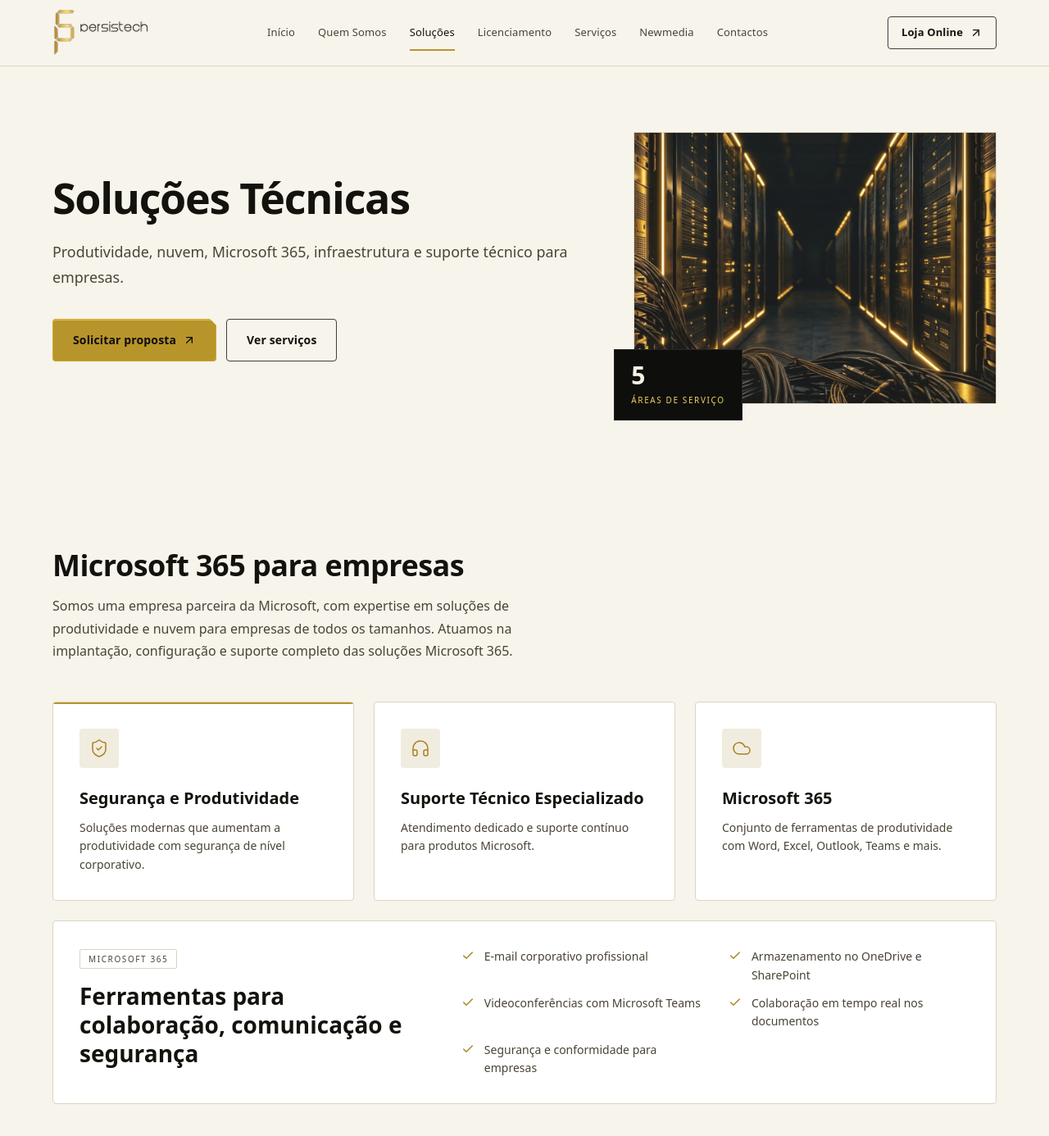
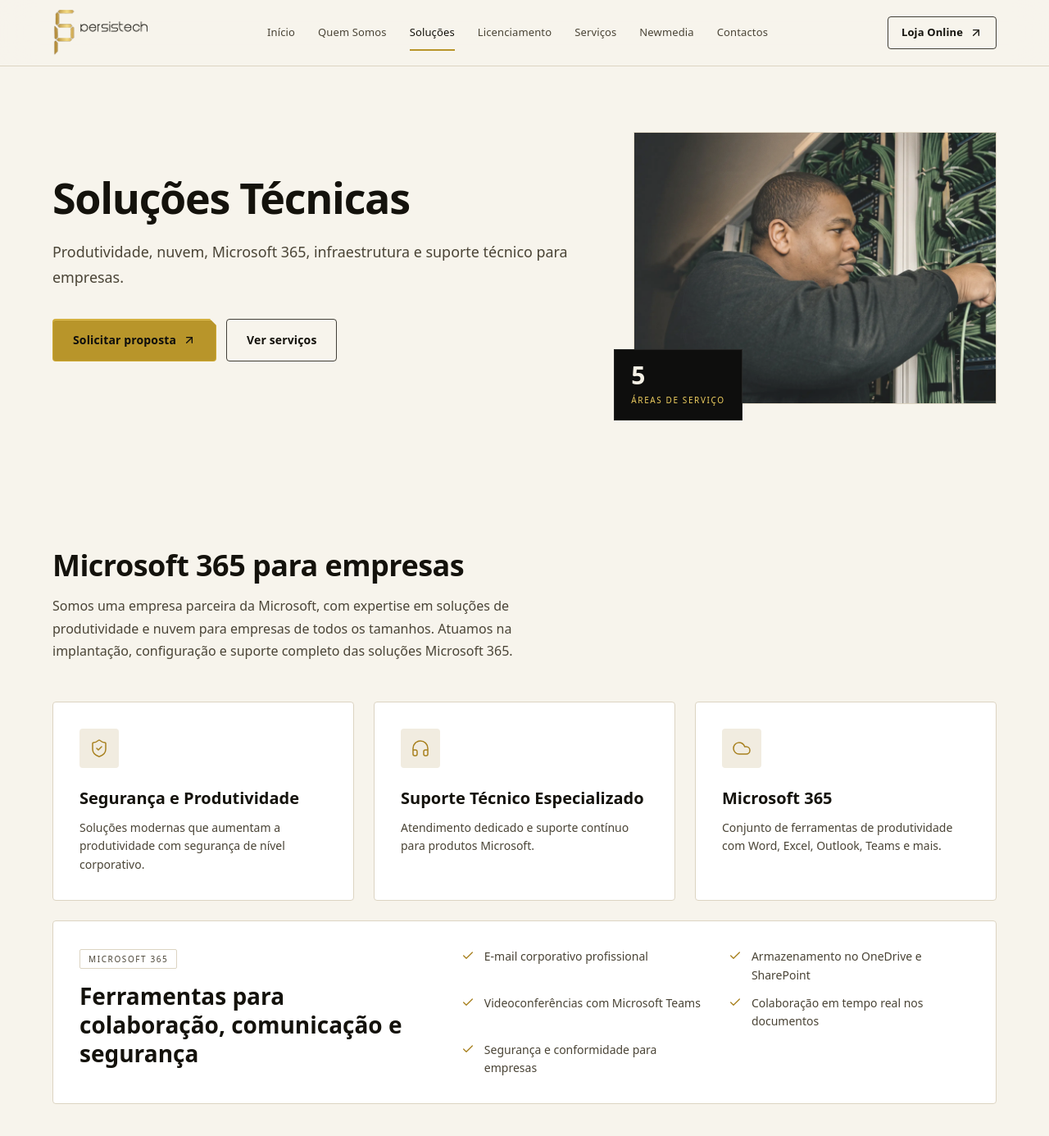
Before and after one commit to persistec/persistech, a Next.js app: page /solucoes in a window 1280 px wide. Shown: the top 1386 px of the page at 82% size. Built offline with nearby package versions, Linux system fonts and the light colour scheme.

Commit message:
feat(solucoes): new hero image, card top-border accents removed, hover lift

```diff
--- a/src/components/solucoes/PageHero.tsx
+++ b/src/components/solucoes/PageHero.tsx
@@ -15,8 +15,8 @@ export default function PageHero({ title, subtitle, proof }: PageHeroProps) {
       title={title}
       lead={subtitle}
       image={{
-        src: "/images/heroes/hero-solucoes.jpg",
-        alt: "Infraestrutura tecnológica e soluções empresariais",
+        src: "/images/heroes/hero-solucoes.webp",
+        alt: "Técnico a instalar cablagem de rede num armário de servidores",
         priority: true,
       }}
       proof={proof ?? { value: "5", label: "Áreas de serviço" }}
--- a/src/components/solucoes/ServicesGrid.tsx
+++ b/src/components/solucoes/ServicesGrid.tsx
@@ -123,7 +123,10 @@ export default function ServicesGrid() {
           <div className="mt-12 grid grid-cols-1 gap-6 md:grid-cols-3">
             {microsoftHighlights.map(({ title, description, icon: Icon }, index) => (
               <Reveal key={title} className={microsoftDelays[index]}>
-                <Card featured={index === 0} className="h-full">
+                <Card
+                  hover={false}
+                  className="h-full motion-safe:hover:-translate-y-1 motion-safe:hover:shadow-[0_18px_36px_-24px_rgba(20,18,12,0.45)]"
+                >
                   <div className="flex h-12 w-12 items-center justify-center rounded-[4px] bg-parchment text-gold-deep">
                     <Icon className="h-6 w-6" strokeWidth={1.5} aria-hidden="true" />
                   </div>
@@ -170,7 +173,10 @@ export default function ServicesGrid() {
           <div className="mt-12 grid grid-cols-1 gap-6 md:grid-cols-2 lg:grid-cols-3">
             {technicalServices.map(({ title, description, icon: Icon }, index) => (
               <Reveal key={title} className={serviceDelays[index]}>
-                <Card className="h-full p-6">
+                <Card
+                  hover={false}
+                  className="h-full p-6 motion-safe:hover:-translate-y-1 motion-safe:hover:shadow-[0_18px_36px_-24px_rgba(20,18,12,0.45)]"
+                >
                   <div className="flex h-full flex-col">
                     <div className="flex items-start gap-4">
                       <div className="flex h-10 w-10 shrink-0 items-center justify-center rounded-[4px] bg-parchment text-gold-deep">
```
Also changed, not shown: public/images/heroes/hero-solucoes.jpg (deleted), public/images/heroes/hero-solucoes.webp (added).
